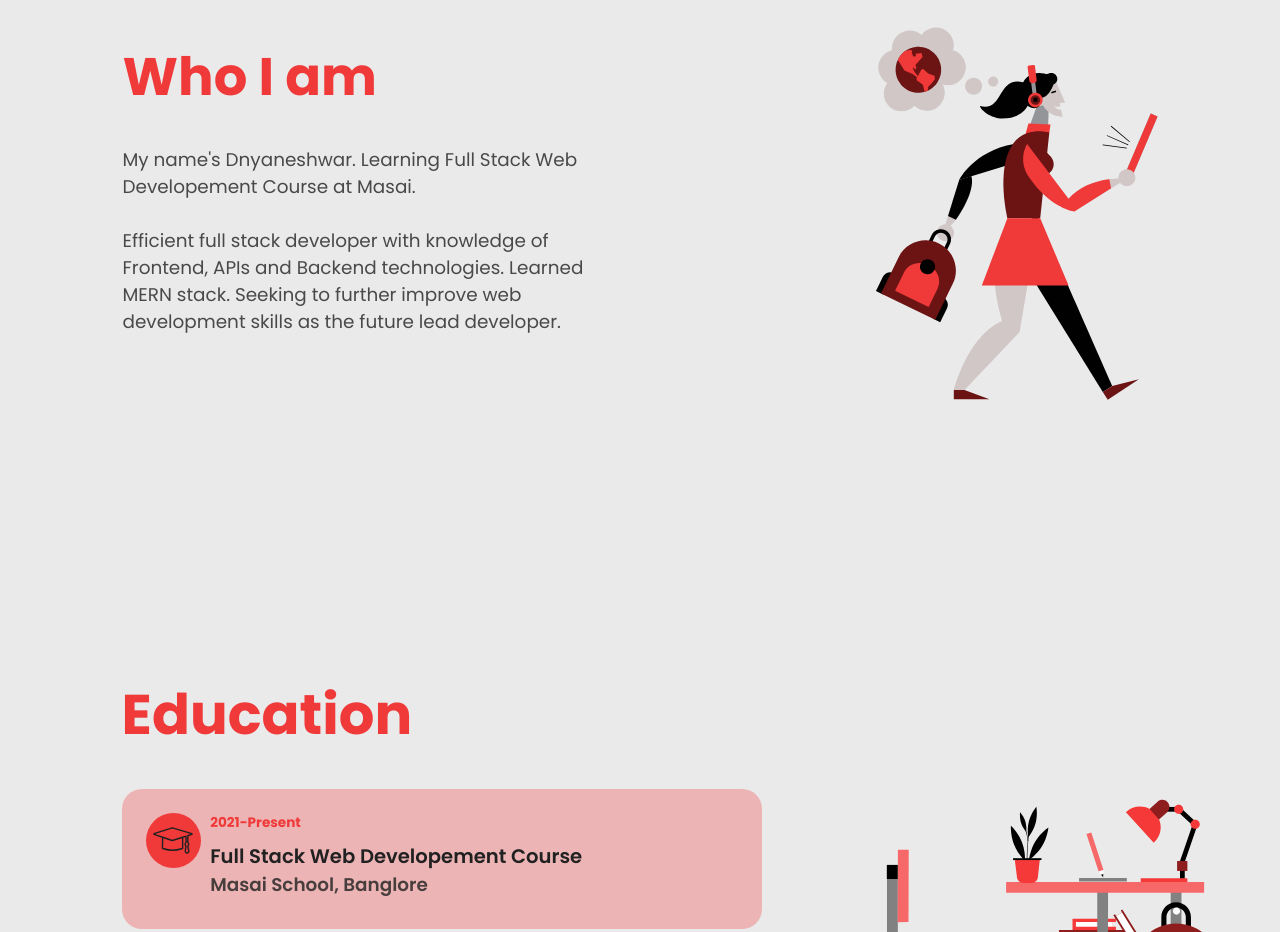
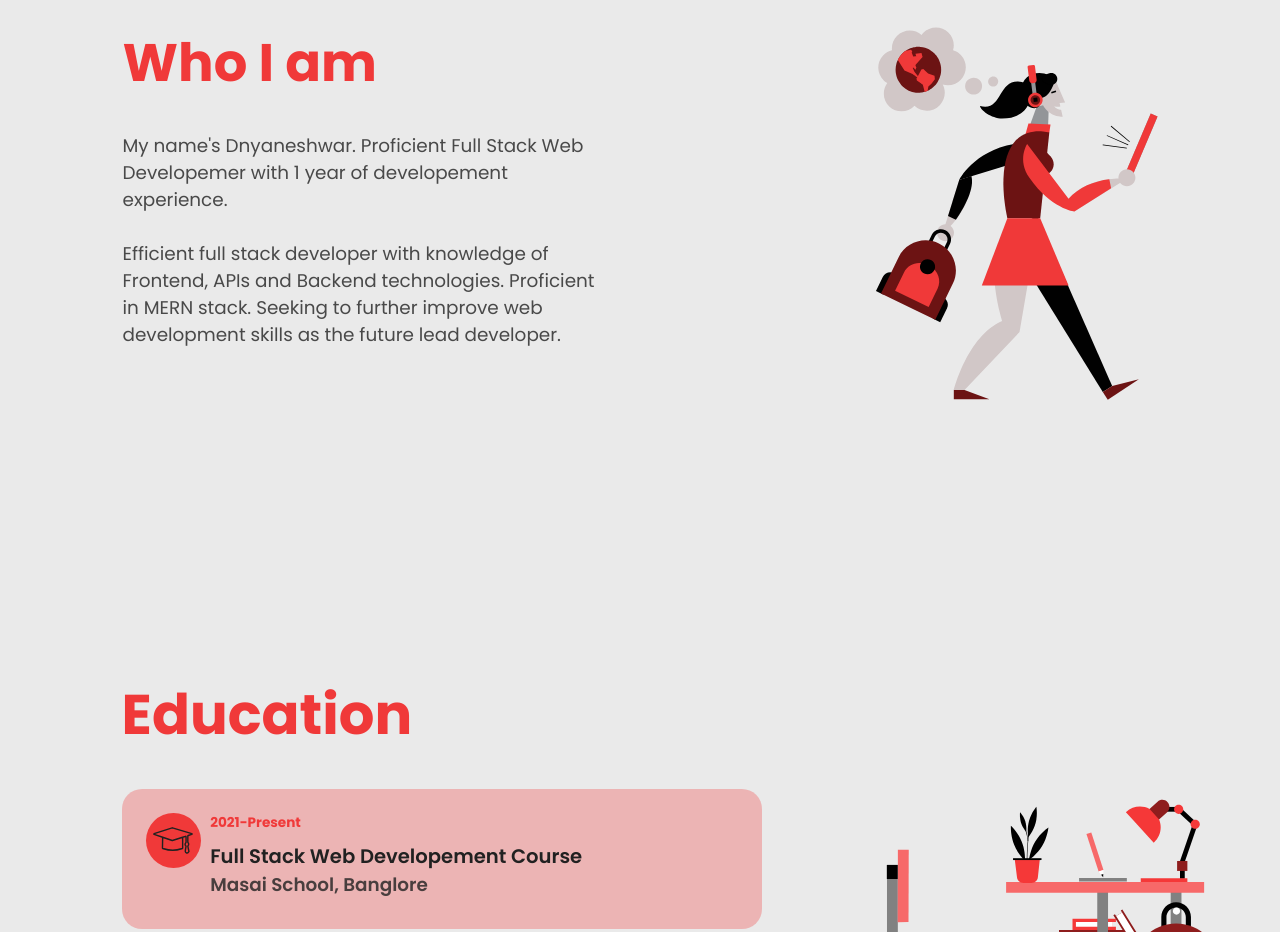
Before and after one commit to dnyaneshwarmagar/portfolio, a React (Create React App) app: page / in a window 1280 px wide. Shown: the part 960-1892 px from the top of the page. Built offline with nearby package versions, Linux system fonts and the light colour scheme; a web font is replaced by a local one.

Commit message:
Update aboutData.js

```diff
--- a/src/data/aboutData.js
+++ b/src/data/aboutData.js
@@ -1,6 +1,6 @@
 export const aboutData = {
     title: "Who I am",
-    description1: "My name's Dnyaneshwar. Learning Full Stack Web Developement Course at Masai.",
-    description2: "Efficient full stack developer with knowledge of Frontend, APIs and Backend technologies. Learned MERN stack. Seeking to further improve web development skills as the future lead  developer.",
+    description1: "My name's Dnyaneshwar. Proficient Full Stack Web Developemer with 1 year of developement experience.",
+    description2: "Efficient full stack developer with knowledge of Frontend, APIs and Backend technologies. Proficient in MERN stack. Seeking to further improve web development skills as the future lead  developer.",
     image: 2
 }
```
